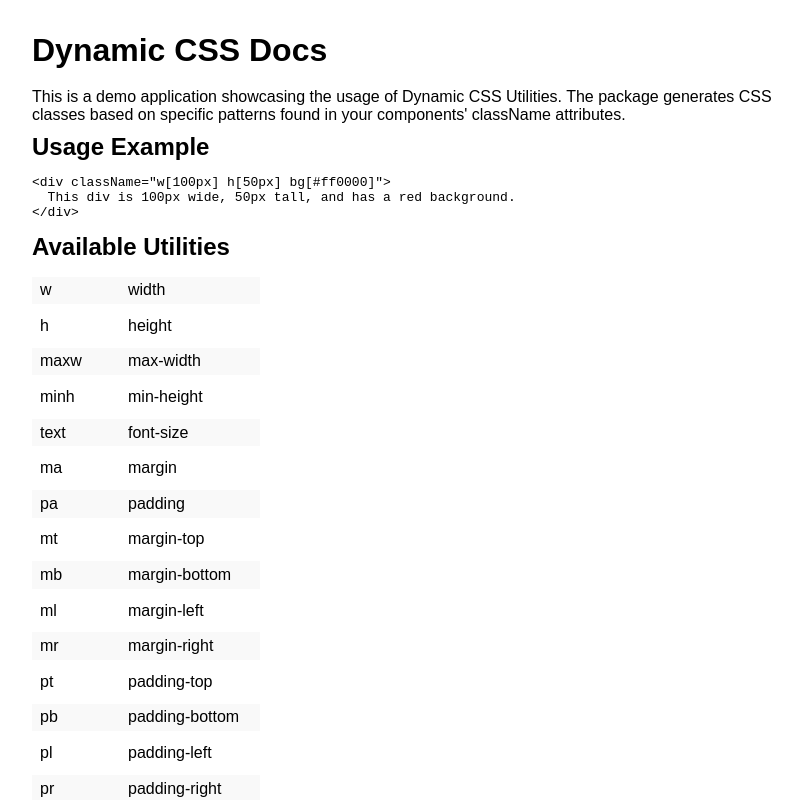
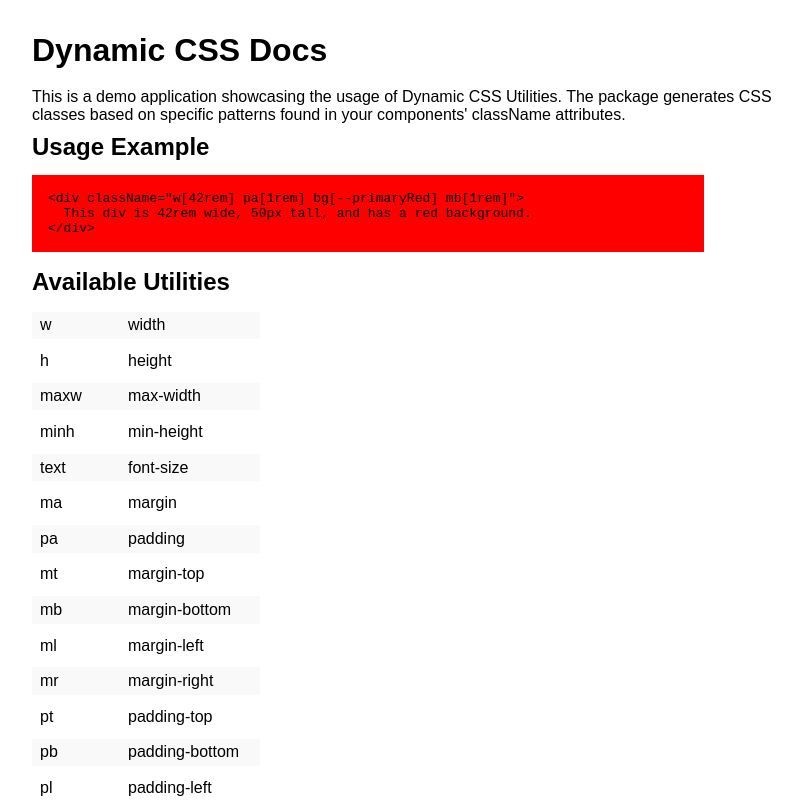
Before and after one commit to Igor-J86/dynamic-css, a React (Vite) app: page / in a window 1280 px wide. Shown: the top 800 px of the page, without its empty margins (224-1026 px from the left). Built offline with nearby package versions, Linux system fonts and the light colour scheme.

Commit message:
fix: add support for custom properties

```diff
--- a/script/index.ts
+++ b/script/index.ts
@@ -22,6 +22,8 @@ export const PROP_MAP = {
   bg: "background-color",
   color: "color",
   flex: "flex",
+  "flex-dir": "flex-direction",
+  d: "display",
 };
 
 function generateCSS(source:string) {
@@ -40,6 +42,10 @@ function generateCSS(source:string) {
     const className = escapeClassName(`${prop}[${value}]${unit}`);
 
     if (css.includes(`.${className} `)) continue;
+    if (cssValue.startsWith("--")) {
+      css += `.${className} { ${cssProp}: var(${cssValue}); }\n`;
+      continue;
+    }
     css += `.${className} { ${cssProp}: ${cssValue}; }\n`;
   }
 
@@ -71,7 +77,7 @@ function extractClassNames(source: string) {
 }
 
 // Regex for custom syntax: e.g. maxw[24]rem, w[420]px, h[70]vh etc.
-const DYNAMIC_CLASS_REGEX = /^([a-z]+)\[([^\]]+)\]([a-z%]*)$/i;
+const DYNAMIC_CLASS_REGEX = /^([a-z-]+)\[([^\]]+)\]([a-z%]*)$/i;
 
 function extractDynamicUtilities(source: string) {
   const classes = extractClassNames(source);
--- a/src/assets/base.css
+++ b/src/assets/base.css
@@ -1,6 +1,10 @@
 * {
   padding: 0;
   box-sizing: border-box;
+}
+
+:root {
+  --primaryRed: #ff0000;
 }
 
 body {
--- a/src/assets/dynamic.css
+++ b/src/assets/dynamic.css
@@ -2,8 +2,10 @@
 .pa\[2rem\] { padding: 2rem; }
 .maxw\[52rem\] { max-width: 52rem; }
 .ma\[auto\] { margin: auto; }
-.bg\[\#000000\] { background-color: #000000; }
-.w\[100px\] { width: 100px; }
-.h\[50px\] { height: 50px; }
-.bg\[\#ff0000\] { background-color: #ff0000; }
+.w\[42rem\] { width: 42rem; }
+.maxw\[100\%\] { max-width: 100%; }
+.pa\[1rem\] { padding: 1rem; }
+.bg\[--primaryRed\] { background-color: var(--primaryRed); }
+.mb\[1rem\] { margin-bottom: 1rem; }
+.ma\[0\] { margin: 0; }
 .gap\[0\.5rem\] { gap: 0.5rem; }
--- a/src/components/Main.tsx
+++ b/src/components/Main.tsx
@@ -9,11 +9,13 @@ const Main = () => {
       </p>
 
       <h2>Usage Example</h2>
-      <pre>
-        {`<div className="w[100px] h[50px] bg[#ff0000]">
-  This div is 100px wide, 50px tall, and has a red background.
+      <div className="w[42rem] maxw[100%] pa[1rem] bg[--primaryRed] mb[1rem]">
+        <pre className="ma[0]">
+          {`<div className="w[42rem] pa[1rem] bg[--primaryRed] mb[1rem]">
+  This div is 42rem wide, 50px tall, and has a red background.
 </div>`}
-      </pre>
+        </pre>
+      </div>
 
       <h2>Available Utilities</h2>
       <dl className="flex flex-dir-col gap[0.5rem]">
```
